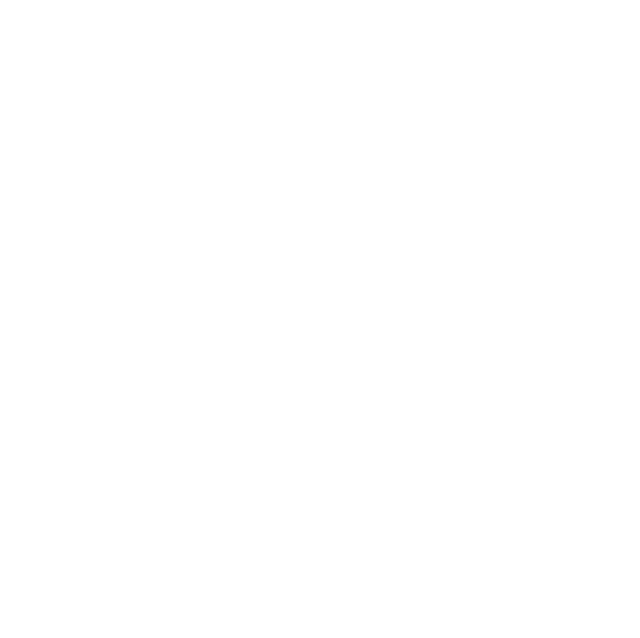
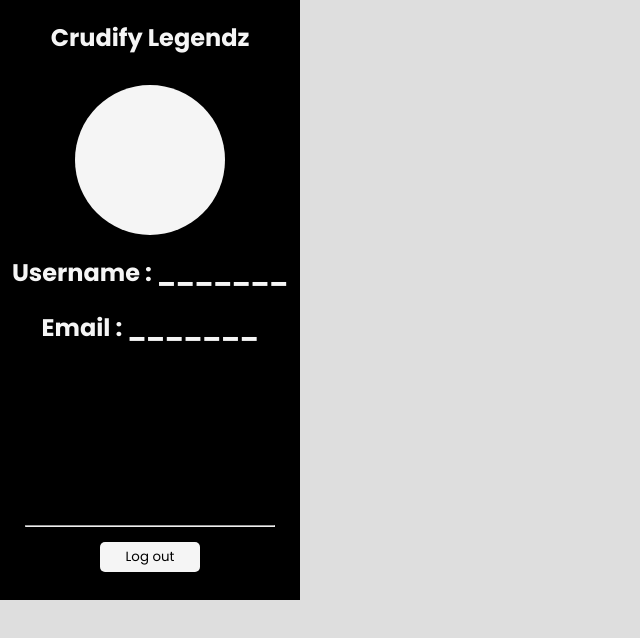
Before and after one commit to Rohankhan999/CRUD-Complete-With-ProfilePage, a plain HTML site: page html/dashboard.html in a window 1280 px wide. Shown: the whole page, without its empty margins (0-640 px from the left). Drawn offline with nearby package versions, Linux system fonts and the light colour scheme; some packages are replaced by stand-ins of ours; a script that the page names is missing; a web font is replaced by a local one.

Commit message:
Aside done ,✌

```diff
--- a/css/dashboard.css
+++ b/css/dashboard.css
@@ -0,0 +1,47 @@
+*{
+    box-sizing: border-box;
+    padding: 0px;
+    margin: 0px;
+}
+body{
+    background-color: #DEDEDE;
+    overflow: hidden;
+
+}
+aside{
+    display: flex;
+    flex-direction: column;
+    align-items: center;
+    background-color: black;
+    width:300px;
+    height:600px;
+}
+h1,h2{
+    text-align: center;
+    color: whitesmoke;
+    font-family:"Poppins", serif;
+    margin-top: 20px;
+}
+.profile{
+    background-color: whitesmoke;
+    width: 150px;
+    height: 150px;
+    border-radius: 50%;
+    margin-top: 30px;
+    cursor: pointer;
+}
+hr{
+    margin-top: 180px;
+    width:250px;
+}
+button{
+    background-color: whitesmoke;
+    border: transparent;
+    outline: transparent;
+    padding: 5px;
+    width: 100px;
+    border-radius: 5px;
+    font-family:"Poppins", serif;
+    margin-top: 15px;
+    cursor: pointer;
+}
--- a/html/dashboard.html
+++ b/html/dashboard.html
@@ -12,7 +12,14 @@
         </style>
 </head>
 <body>
-
+    <aside>
+        <h1>Crudify Legendz</h1>
+        <div class="profile"></div>
+        <h2>Username : _______</h2>
+        <h2>Email : _______</h2>
+        <hr>
+   <button>Log out</button>
+    </aside>
      <script type="module" src="../javascript/dashboard.js"></script>
     <script src="https://cdn.jsdelivr.net/npm/@supabase/supabase-js@2"></script>
     <script src="https://cdn.jsdelivr.net/npm/sweetalert2@11"></script>
```
